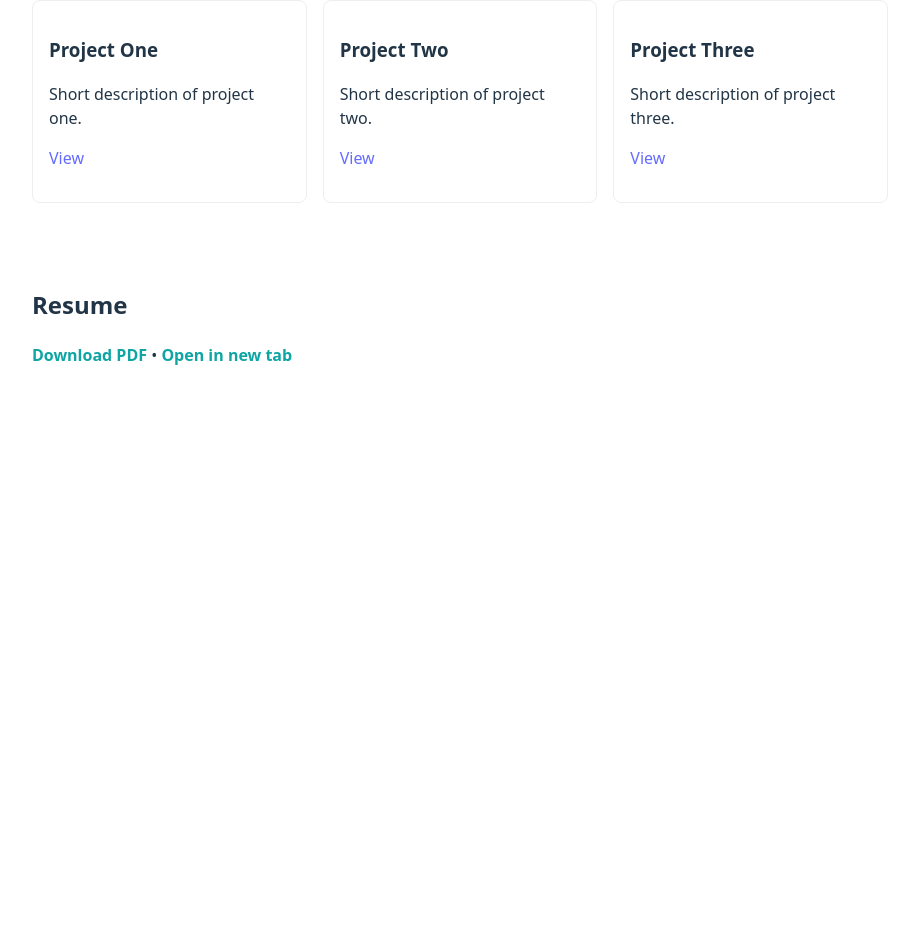
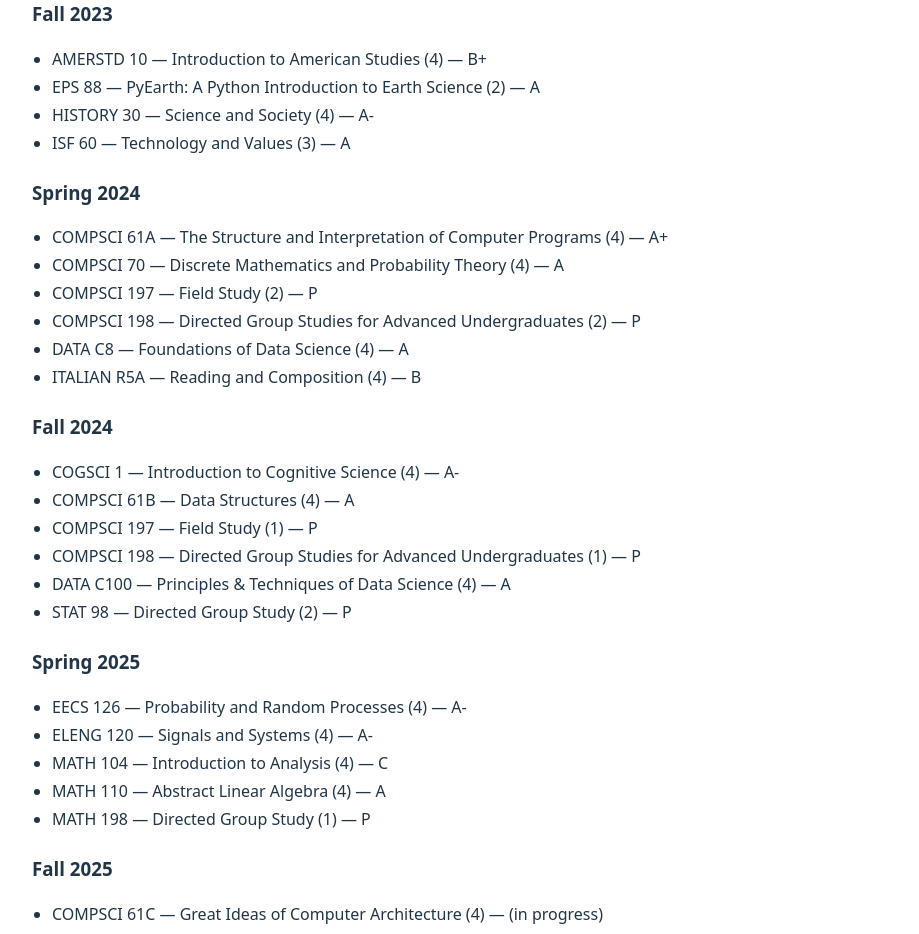
Before and after one commit to cfd24org/my-website, a React (Vite) app: page / in a window 1280 px wide. Shown: the part 811-1745 px from the top of the page, without its empty margins (180-1099 px from the left). Built offline with nearby package versions, Linux system fonts and the light colour scheme.

Commit message:
Add Courses by semester (extracted from transcript)

```diff
--- a/src/App.css
+++ b/src/App.css
@@ -129,3 +129,7 @@
 
 .resume-container { height: 70vh; margin-top: 1rem; }
 .resume-container iframe { width: 100%; height: 100%; border: none; }
+
+.courses-section .semester { margin-bottom: 1.5rem; }
+.courses-section ul { list-style: disc; padding-left: 1.25rem; }
+.courses-section li { margin-bottom: 0.25rem; }
--- a/src/App.jsx
+++ b/src/App.jsx
@@ -74,6 +74,66 @@ function App() {
         <p>I build web apps and design simple user experiences. I enjoy frontend engineering, automation, and open-source.</p>
       </section>
 
+      <section id="courses" className="section courses-section">
+        <h2>Courses by Semester</h2>
+
+        <div className="semester">
+          <h3>Fall 2023</h3>
+          <ul>
+            <li>AMERSTD 10 — Introduction to American Studies (4) — B+</li>
+            <li>EPS 88 — PyEarth: A Python Introduction to Earth Science (2) — A</li>
+            <li>HISTORY 30 — Science and Society (4) — A-</li>
+            <li>ISF 60 — Technology and Values (3) — A</li>
+          </ul>
+        </div>
+
+        <div className="semester">
+          <h3>Spring 2024</h3>
+          <ul>
+            <li>COMPSCI 61A — The Structure and Interpretation of Computer Programs (4) — A+</li>
+            <li>COMPSCI 70 — Discrete Mathematics and Probability Theory (4) — A</li>
+            <li>COMPSCI 197 — Field Study (2) — P</li>
+            <li>COMPSCI 198 — Directed Group Studies for Advanced Undergraduates (2) — P</li>
+            <li>DATA C8 — Foundations of Data Science (4) — A</li>
+            <li>ITALIAN R5A — Reading and Composition (4) — B</li>
+          </ul>
+        </div>
+
+        <div className="semester">
+          <h3>Fall 2024</h3>
+          <ul>
+            <li>COGSCI 1 — Introduction to Cognitive Science (4) — A-</li>
+            <li>COMPSCI 61B — Data Structures (4) — A</li>
+            <li>COMPSCI 197 — Field Study (1) — P</li>
+            <li>COMPSCI 198 — Directed Group Studies for Advanced Undergraduates (1) — P</li>
+            <li>DATA C100 — Principles & Techniques of Data Science (4) — A</li>
+            <li>STAT 98 — Directed Group Study (2) — P</li>
+          </ul>
+        </div>
+
+        <div className="semester">
+          <h3>Spring 2025</h3>
+          <ul>
+            <li>EECS 126 — Probability and Random Processes (4) — A-</li>
+            <li>ELENG 120 — Signals and Systems (4) — A-</li>
+            <li>MATH 104 — Introduction to Analysis (4) — C</li>
+            <li>MATH 110 — Abstract Linear Algebra (4) — A</li>
+            <li>MATH 198 — Directed Group Study (1) — P</li>
+          </ul>
+        </div>
+
+        <div className="semester">
+          <h3>Fall 2025</h3>
+          <ul>
+            <li>COMPSCI 61C — Great Ideas of Computer Architecture (4) — (in progress)</li>
+            <li>COMPSCI 162 — Operating Systems and System Programming (4) — (in progress)</li>
+            <li>COMPSCI 170 — Efficient Algorithms and Intractable Problems (4) — (in progress)</li>
+            <li>UGIS 192B — Supervised Research: Social Sciences (4) — (in progress)</li>
+          </ul>
+        </div>
+
+      </section>
+
       <section id="projects" className="section">
         <h2>Projects</h2>
         <div className="projects-grid">
```
